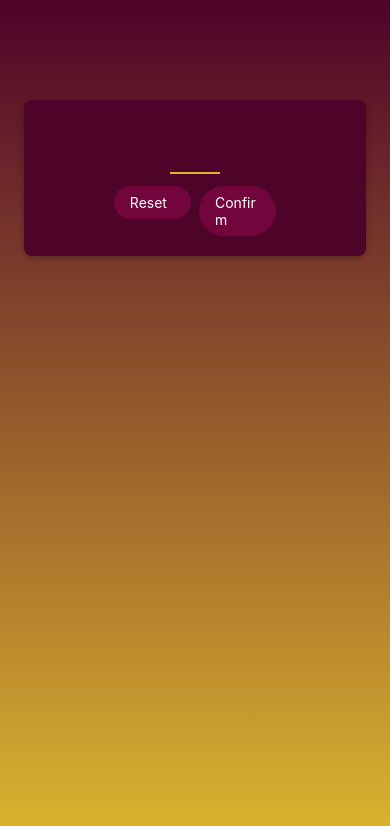
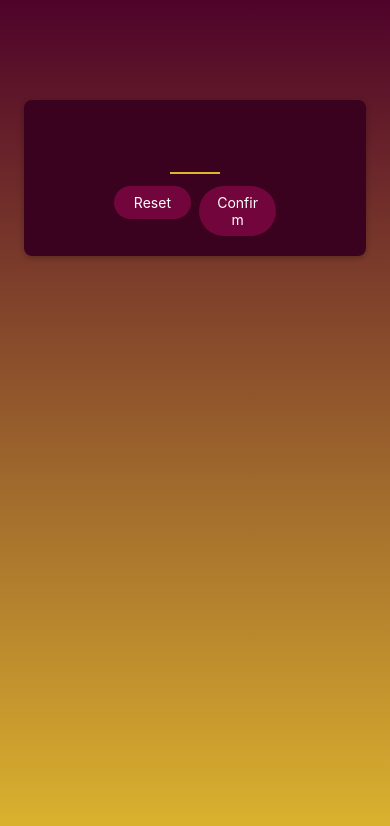
Before and after one commit to manoj1995madushanka/number_guess_game, a React Native app: screen / in a window 390 px wide. Shown: the top 826 px of the page. Built offline with nearby package versions, Linux system fonts and the light colour scheme.

Commit message:
style changes

```diff
--- a/components/PrimaryButton.js
+++ b/components/PrimaryButton.js
@@ -35,7 +35,7 @@ const styles = StyleSheet.create({
     },
     buttonText: {
         color: 'white',
-        textAlign: 'çenter',
+        textAlign: 'center',
     },
     pressed: {
         opacity: 0.75
--- a/screens/StartGameScreen.js
+++ b/screens/StartGameScreen.js
@@ -25,7 +25,7 @@ const styles = StyleSheet.create({
         marginTop: 100,
         marginHorizontal: 24,
         padding: 16,
-        backgroundColor: '#4e0329',
+        backgroundColor: '#3b021f',
         borderRadius: 8,
         elevation: 4, // android shadow
         // ios shadow
```
